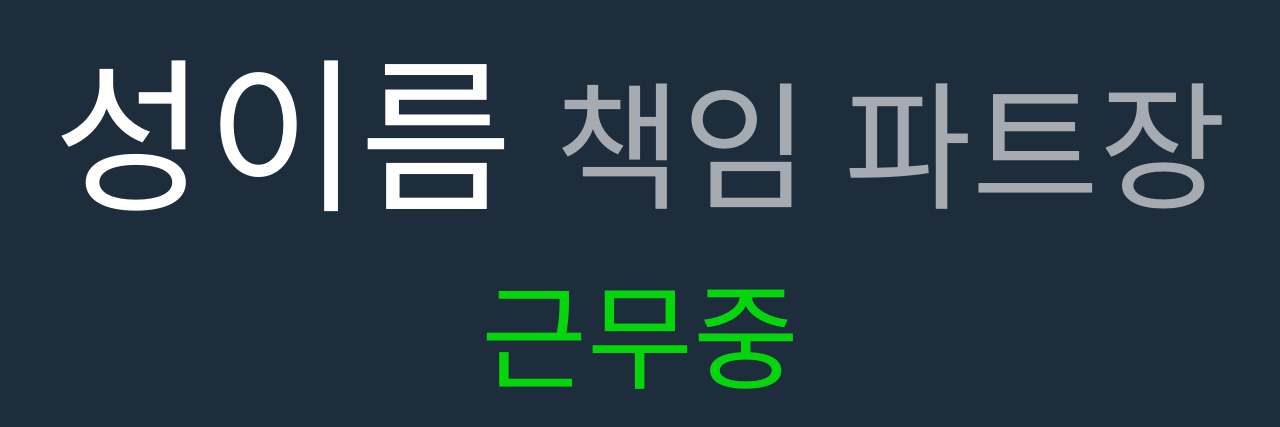
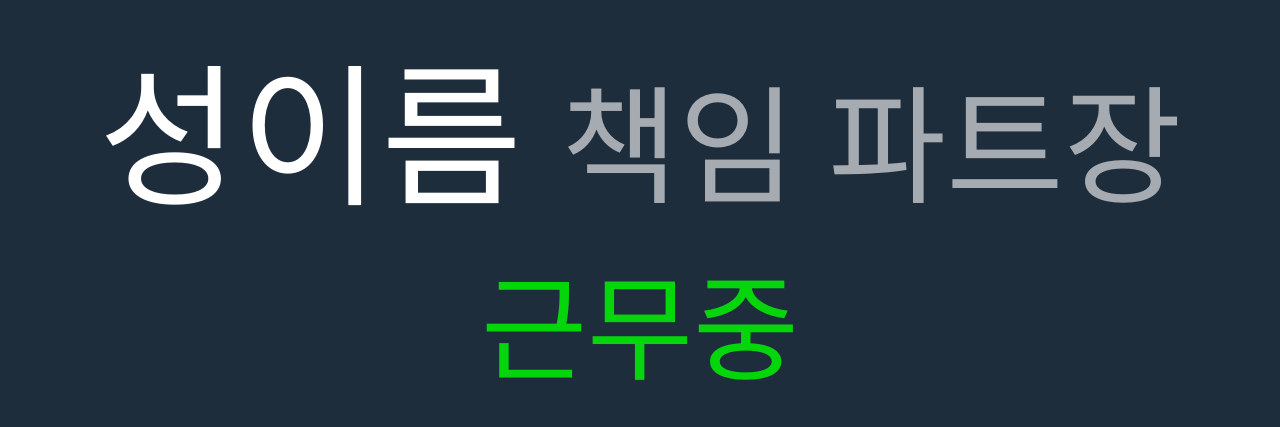
Before and after one commit to 97Wobbler/DMO-nameboard, a plain HTML site: page index.html in a window 1280 px wide. Shown: the part 191-618 px from the top of the page. Drawn offline with Linux system fonts and the light colour scheme.

Commit message:
Update index.html

```diff
--- a/index.html
+++ b/index.html
@@ -19,7 +19,7 @@
         #name-rank-box {
             text-align: center;
             color: white;
-            font-size: 13vw;
+            font-size: 12vw;
         }
         #employee-rank {
             font-size: smaller;
```
